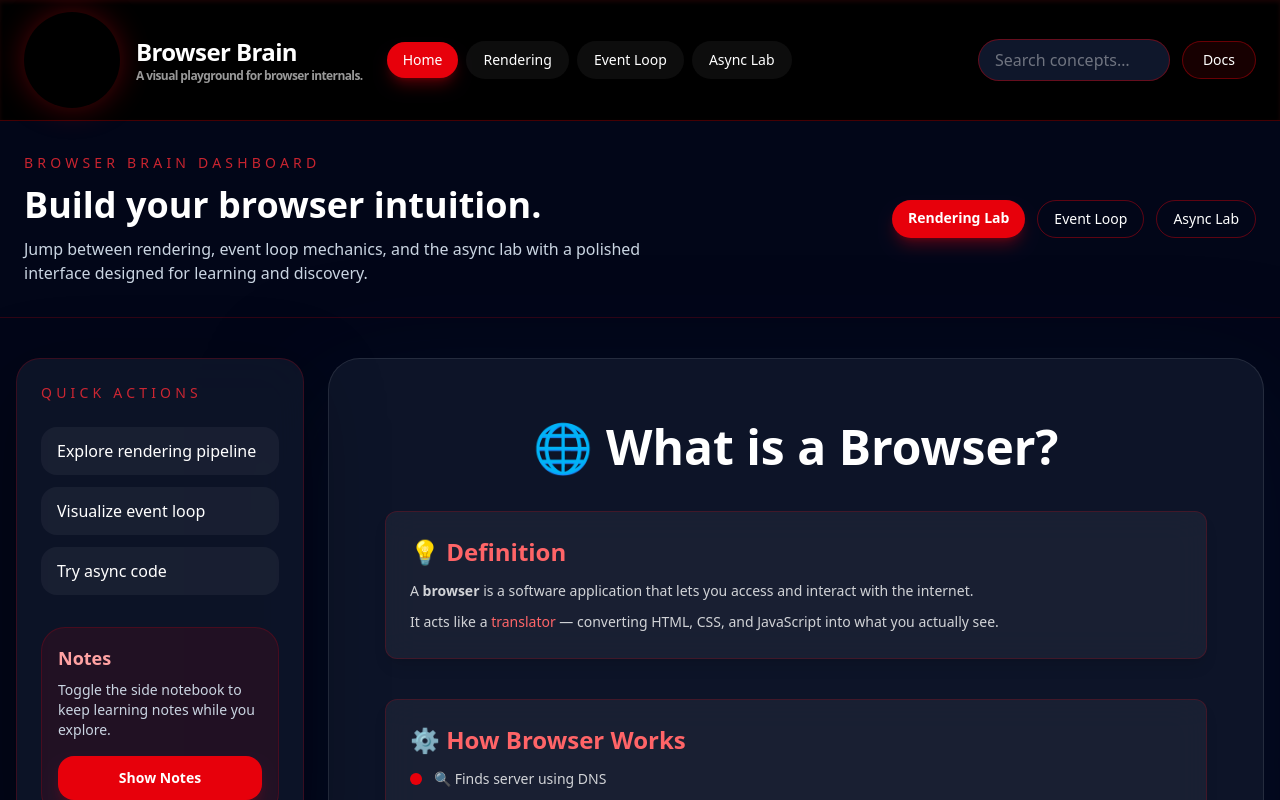
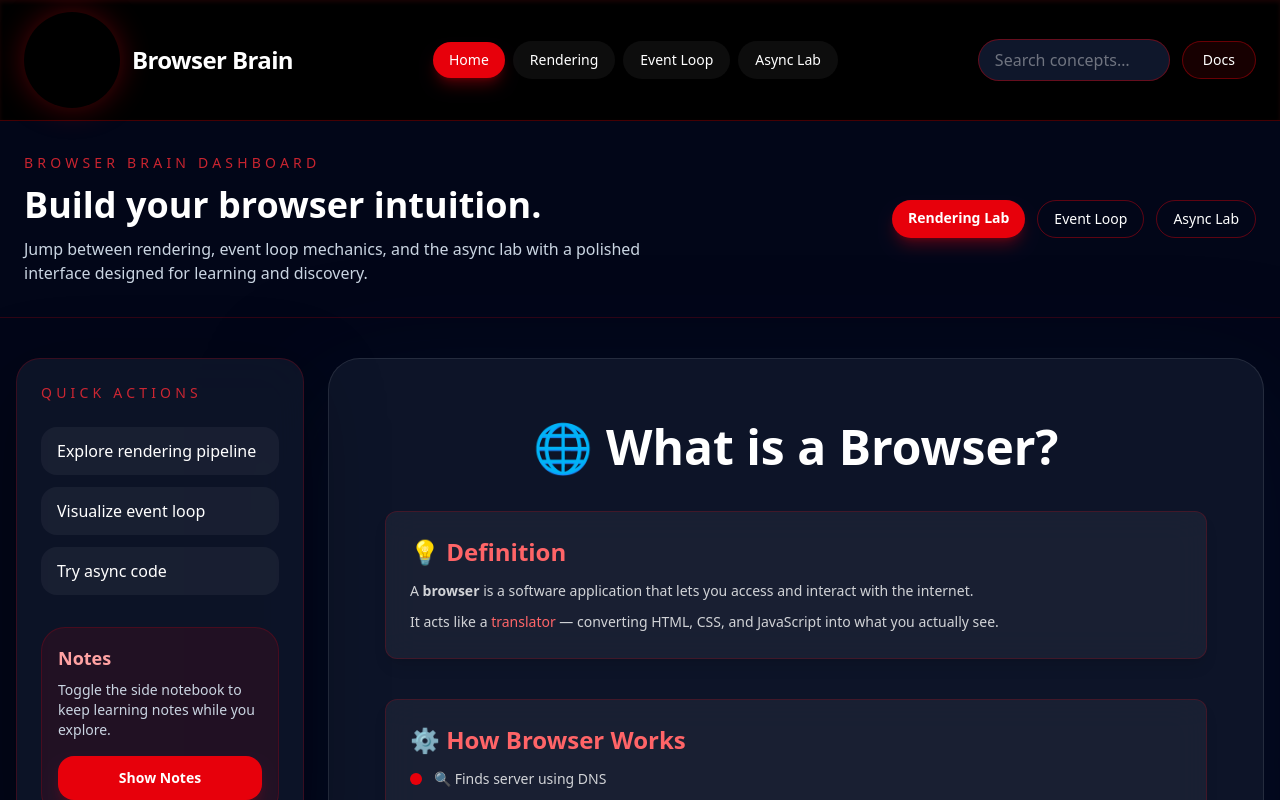
Before and after one commit to artistemahi/Browser_Brain, a React (Vite) app: page /home in a window 1280 px wide. Shown: the top 800 px of the page. Built offline with nearby package versions, Linux system fonts and the light colour scheme; grey boxes are pictures that could not be loaded.

Commit message:
added accordion/header

```diff
--- a/src/components/Header.tsx
+++ b/src/components/Header.tsx
@@ -18,10 +18,15 @@ const navItems = [
   { label: "Async Lab", to: "/async-lab" },
 ];
 
+// Single source of truth for the accordion breakpoint. Change this one
+// number (and nothing else) if you ever want the switch-over point to move.
+const NAV_BREAKPOINT_PX = 948;
+
 const Header: React.FC<HeaderProps> = ({ isHomepage = false }) => {
   const [searchTerm, setSearchTerm] = useState("");
   const [showResults, setShowResults] = useState(false);
   const [results, setResults] = useState<SearchItem[]>([]);
+  const [mobileMenuOpen, setMobileMenuOpen] = useState(false);
   const dropdownRef = useRef<HTMLDivElement>(null);
   const navigate = useNavigate();
 
@@ -42,6 +47,7 @@ const Header: React.FC<HeaderProps> = ({ isHomepage = false }) => {
     navigate(item.page);
     setShowResults(false);
     setSearchTerm("");
+    setMobileMenuOpen(false);
 
     if (item.section) {
       // Wait for navigation to finish rendering before scrolling.
@@ -64,85 +70,24 @@ const Header: React.FC<HeaderProps> = ({ isHomepage = false }) => {
     return () => document.removeEventListener("mousedown", handleClickOutside);
   }, []);
 
-  return (
-    <header className="border-b border-red-600/30 bg-black text-white shadow-inner shadow-red-900/20">
-      <div className="mx-auto flex max-w-7xl flex-col gap-4 px-6 py-3 sm:flex-row sm:items-center sm:justify-between">
-        {isHomepage ? (
-          <div className="flex items-center justify-center gap-4">
-            <video
-              src={logoVideo}
-              autoPlay
-              loop
-              muted
-              playsInline
-              preload="auto"
-              className="h-24 w-24 shrink-0 rounded-full shadow-[0_0_30px_rgba(229,9,20,0.35)]"
-              style={{ aspectRatio: "1 / 1" }}
-            />
-            <div>
-              <h1 className="text-2xl font-bold tracking-tight text-white">
-                Browser Brain
-              </h1>
-              <p className="text-xs text-white/60">
-                A visual playground for browser internals.
-              </p>
-            </div>
-          </div>
-        ) : (
-          <div className="flex flex-col gap-2 sm:flex-row sm:items-center sm:gap-6">
-            <Link
-              to="/home"
-              className="text-2xl font-bold tracking-tight transition hover:text-red-500"
-            >
-              <div className="flex items-center justify-between gap-4">
-                <video
-                  src={logoVideo}
-                  autoPlay
-                  loop
-                  muted
-                  playsInline
-                  preload="auto"
-                  className="h-24 w-24 shrink-0 rounded-full shadow-[0_0_30px_rgba(229,9,20,0.35)]"
-                  style={{ aspectRatio: "1 / 1" }}
-                />
-                <div>
-                  Browser Brain
-                  <p className="text-xs text-white/60">
-                    A visual playground for browser internals.
-                  </p>
-                </div>
-              </div>
-            </Link>
-            <nav className="flex flex-wrap items-center gap-2">
-              {navItems.map((item) => (
-                <NavLink
-                  key={item.to}
-                  to={item.to}
-                  className={({ isActive }) =>
-                    `rounded-full px-4 py-2 text-sm transition ${
-                      isActive
-                        ? "bg-red-600 text-white shadow-lg shadow-red-600/30"
-                        : "border border-transparent bg-white/5 hover:border-red-600/50 hover:bg-red-600/20"
-                    }`
-                  }
-                >
-                  {item.label}
-                </NavLink>
-              ))}
-            </nav>
-          </div>
-        )}
+  // Collapse the mobile accordion whenever the screen grows back past the breakpoint.
+  useEffect(() => {
+    const handleResize = () => {
+      if (window.innerWidth >= NAV_BREAKPOINT_PX) setMobileMenuOpen(false);
+    };
+    window.addEventListener("resize", handleResize);
+    return () => window.removeEventListener("resize", handleResize);
+  }, []);
 
-        {!isHomepage && (
-          <div className="flex flex-wrap items-center justify-center gap-3">
-            <div className="relative" ref={dropdownRef}>
+  const searchBox = (
+    <div className="relative w-full min-[948px]:w-auto" ref={dropdownRef}>
       <input
         type="text"
         placeholder="Search concepts…"
         value={searchTerm}
         onChange={handleSearchChange}
         onFocus={() => searchTerm && setShowResults(true)}
-                className="w-48 rounded-full border border-red-600/40 bg-slate-900 px-4 py-2 text-white placeholder-white/40 transition-all focus:border-red-600 focus:shadow-lg focus:shadow-red-600/20 focus:outline-none"
+        className="w-full rounded-full border border-red-600/40 bg-slate-900 px-4 py-2 text-white placeholder-white/40 transition-all focus:border-red-600 focus:shadow-lg focus:shadow-red-600/20 focus:outline-none min-[948px]:w-48"
       />
 
       {showResults && results.length > 0 && (
@@ -170,12 +115,141 @@ const Header: React.FC<HeaderProps> = ({ isHomepage = false }) => {
         </div>
       )}
     </div>
+  );
+
+  // Same size/shadow treatment as the homepage logo — no more shrinking it
+  // down to a small badge on other pages.
+  const logo = (
+    <video
+      src={logoVideo}
+      autoPlay
+      loop
+      muted
+      playsInline
+      preload="auto"
+      className="h-16 w-16 shrink-0 rounded-full shadow-[0_0_30px_rgba(229,9,20,0.35)] min-[948px]:h-24 min-[948px]:w-24"
+      style={{ aspectRatio: "1 / 1" }}
+    />
+  );
+
+  return (
+    <header className="border-b border-red-600/30 bg-black text-white shadow-inner shadow-red-900/20">
+      <div className="mx-auto max-w-7xl px-6 py-3">
+        <div className="flex items-center justify-between gap-4">
+          {isHomepage ? (
+            <div className="flex items-center gap-4">
+              {logo}
+              <div>
+                <h1 className="text-xl font-bold tracking-tight text-white min-[948px]:text-2xl">
+                  Browser Brain
+                </h1>
+                <p className="text-xs text-white/60">
+                  A visual playground for browser internals.
+                </p>
+              </div>
+            </div>
+          ) : (
+            <>
+              {/* Brand — full-size logo + name, same on every page now */}
+              <Link
+                to="/home"
+                className="flex items-center gap-3 transition hover:text-red-500"
+              >
+                {logo}
+                <span className="text-xl font-bold tracking-tight min-[948px]:text-2xl">
+                  Browser Brain
+                </span>
+              </Link>
+
+              {/* Desktop nav — hidden below 948px, shown as a row from 948px up */}
+              <nav className="hidden flex-wrap items-center gap-2 min-[948px]:flex">
+                {navItems.map((item) => (
+                  <NavLink
+                    key={item.to}
+                    to={item.to}
+                    className={({ isActive }) =>
+                      `rounded-full px-4 py-2 text-sm transition ${
+                        isActive
+                          ? "bg-red-600 text-white shadow-lg shadow-red-600/30"
+                          : "border border-transparent bg-white/5 hover:border-red-600/50 hover:bg-red-600/20"
+                      }`
+                    }
+                  >
+                    {item.label}
+                  </NavLink>
+                ))}
+              </nav>
+
+              {/* Desktop search + docs — hidden below 948px */}
+              <div className="hidden items-center gap-3 min-[948px]:flex">
+                {searchBox}
                 <Link
                   to="/docs"
                   className="rounded-full border border-red-600/40 bg-red-600/10 px-5 py-2 text-sm text-white transition hover:border-red-600 hover:bg-red-600/20 hover:text-red-100 hover:shadow-lg hover:shadow-red-600/20"
                 >
                   Docs
                 </Link>
+              </div>
+
+              {/* Hamburger — only visible below 948px */}
+              <button
+                onClick={() => setMobileMenuOpen((open) => !open)}
+                aria-expanded={mobileMenuOpen}
+                aria-label="Toggle navigation menu"
+                className="flex h-10 w-10 shrink-0 items-center justify-center rounded-full border border-red-600/40 bg-red-600/10 text-white transition hover:bg-red-600/20 min-[948px]:hidden"
+              >
+                <span className="sr-only">Menu</span>
+                {mobileMenuOpen ? (
+                  <svg viewBox="0 0 24 24" className="h-5 w-5" fill="none" stroke="currentColor" strokeWidth={2}>
+                    <path strokeLinecap="round" d="M6 6l12 12M18 6L6 18" />
+                  </svg>
+                ) : (
+                  <svg viewBox="0 0 24 24" className="h-5 w-5" fill="none" stroke="currentColor" strokeWidth={2}>
+                    <path strokeLinecap="round" d="M4 6h16M4 12h16M4 18h16" />
+                  </svg>
+                )}
+              </button>
+            </>
+          )}
+        </div>
+
+        {/* Mobile accordion panel — nav links, search, and Docs stacked vertically */}
+        {!isHomepage && (
+          <div
+            className={`grid overflow-hidden transition-all duration-300 min-[948px]:hidden ${
+              mobileMenuOpen ? "mt-4 grid-rows-[1fr] opacity-100" : "grid-rows-[0fr] opacity-0"
+            }`}
+          >
+            <div className="flex min-h-0 flex-col gap-3">
+              <nav className="flex flex-col gap-2">
+                {navItems.map((item) => (
+                  <NavLink
+                    key={item.to}
+                    to={item.to}
+                    onClick={() => setMobileMenuOpen(false)}
+                    className={({ isActive }) =>
+                      `rounded-2xl px-4 py-3 text-sm transition ${
+                        isActive
+                          ? "bg-red-600 text-white shadow-lg shadow-red-600/30"
+                          : "border border-transparent bg-white/5 hover:border-red-600/50 hover:bg-red-600/20"
+                      }`
+                    }
+                  >
+                    {item.label}
+                  </NavLink>
+                ))}
+              </nav>
+
+              {searchBox}
+
+              <Link
+                to="/docs"
+                onClick={() => setMobileMenuOpen(false)}
+                className="rounded-2xl border border-red-600/40 bg-red-600/10 px-5 py-3 text-center text-sm text-white transition hover:border-red-600 hover:bg-red-600/20 hover:text-red-100"
+              >
+                Docs
+              </Link>
+            </div>
           </div>
         )}
       </div>
--- a/tailwind.config.js
+++ b/tailwind.config.js
@@ -15,6 +15,9 @@ export default {
       animation: {
         fade: "fade 0.6s ease-in-out",
       },
+      screens: {
+        nav: "951px", // custom breakpoint name
+      },
     },
   },
   plugins: [],
```
Lines whose indentation alone changed are shown as unchanged.
